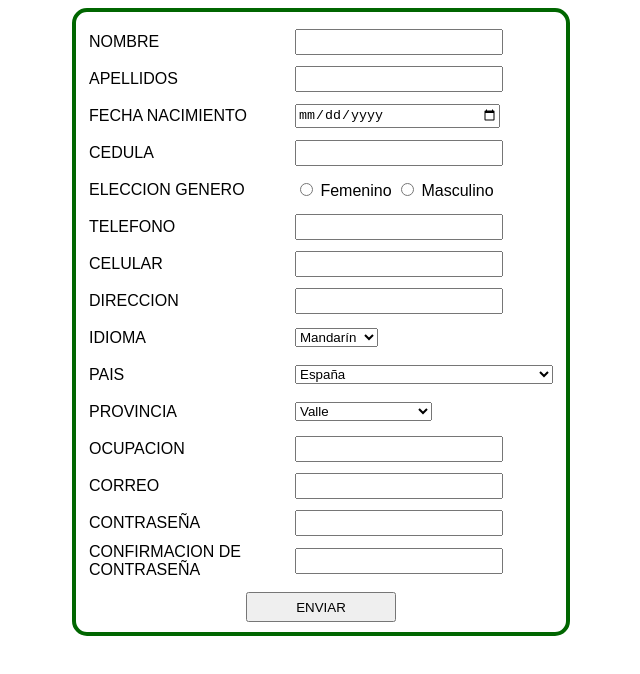
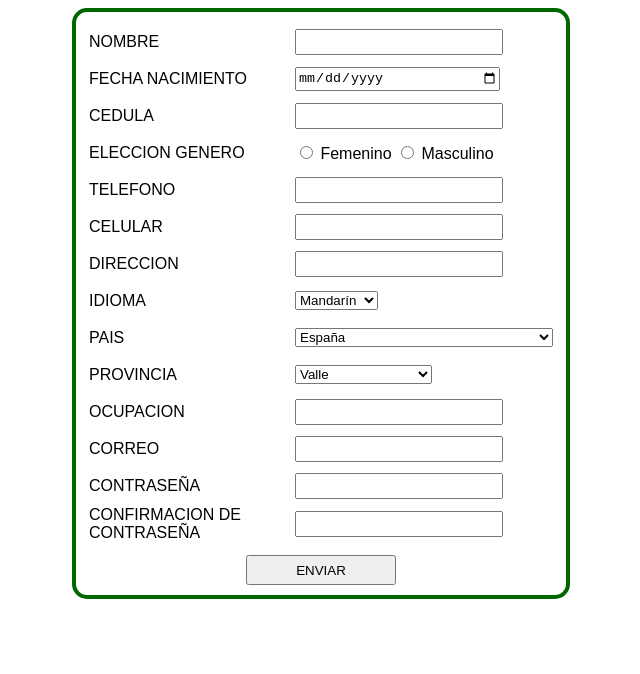
Before and after one commit to oalejandro621/taller1www, a plain HTML site: page index.html in a window 1280 px wide. Shown: the whole page, without its empty margins (319-959 px from the left). Drawn offline with Linux system fonts and the light colour scheme.

Commit message:
modificacion bonilla

```diff
--- a/index.html
+++ b/index.html
@@ -16,10 +16,6 @@
 			<tr>
 				<td><label for="nombre">NOMBRE </label> </td>
 				<td><input class="txt" type="text" name="nombre" id="nombre"></td>
-			</tr>
-			<tr>
-				<td><label for="apellidos">APELLIDOS </label></td>
-				<td><input class="txt" type="text" name="apellidos" id="apellidos"></td>
 			</tr>
 			<tr>
 				<td><label for="fecha_nacimiento">FECHA NACIMIENTO </label></td>
```
